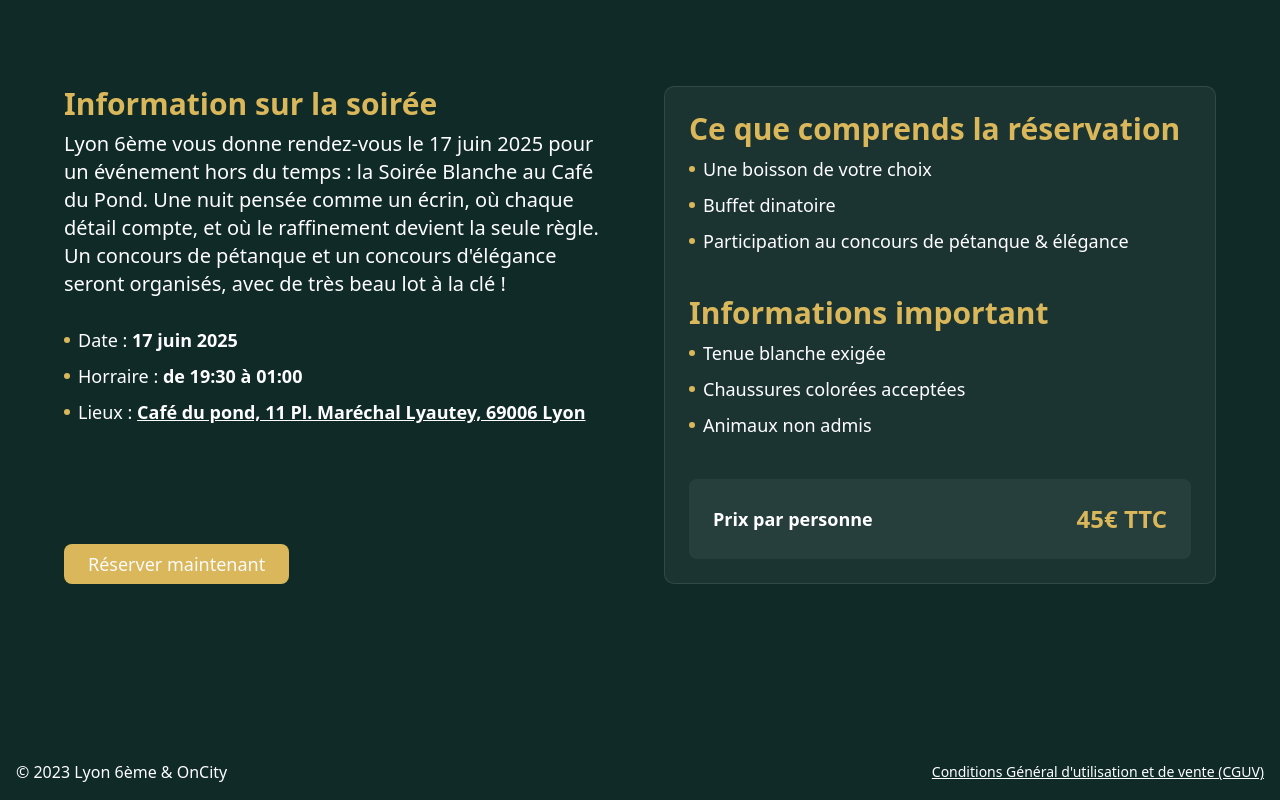
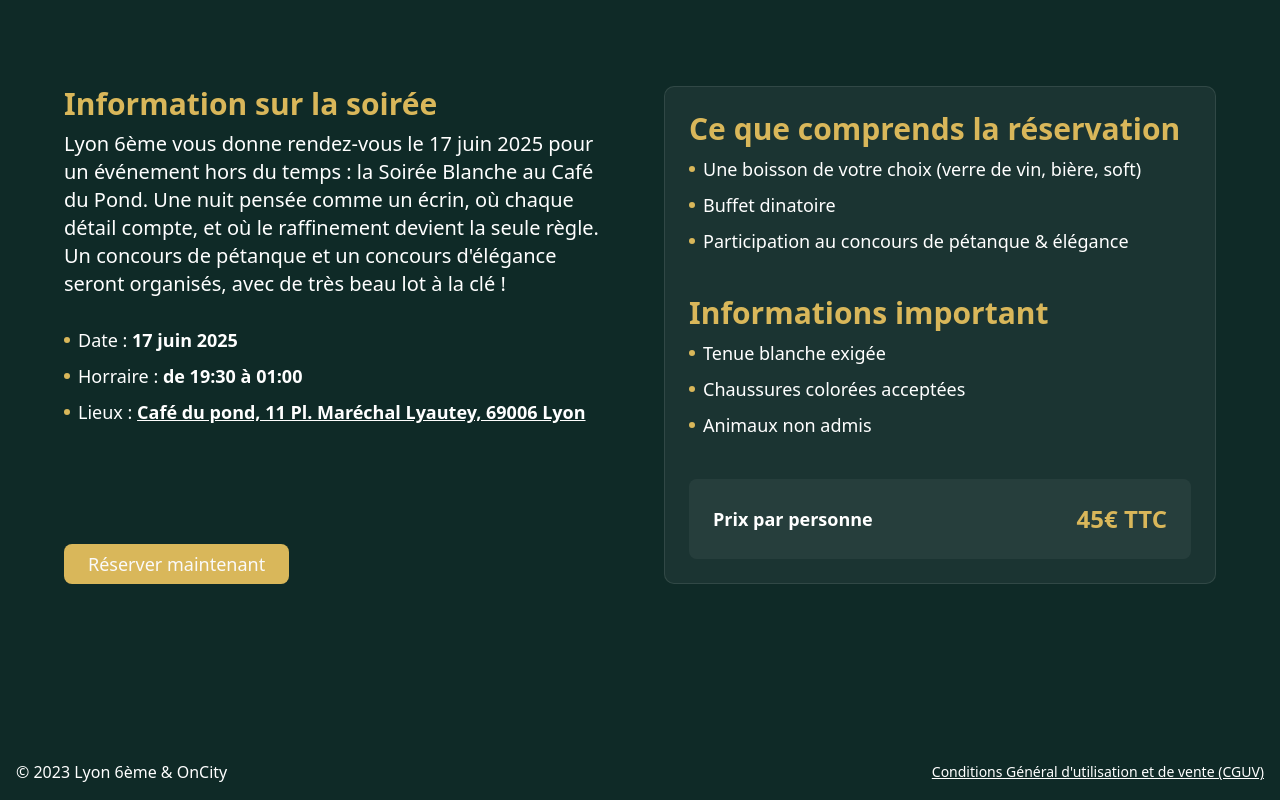
Before and after one commit to BapeCode/oncity-billeterie, a Next.js app: page / in a window 1280 px wide. Shown: the part 899-1699 px from the top of the page. Built offline with nearby package versions, Linux system fonts and the light colour scheme; what next-safe-action would draw is missing.

Commit message:
Update Informations

```diff
--- a/src/app/Informations.tsx
+++ b/src/app/Informations.tsx
@@ -70,7 +70,9 @@ export default function Informations() {
               <ul className="text-white flex flex-col items-start gap-2 w-full text-lg">
                 <li className="flex items-center gap-2">
                   <div className="h-1.5 w-1.5 rounded-full bg-primary"></div>
-                  <span>Une boisson de votre choix</span>
+                  <span>
+                    Une boisson de votre choix (verre de vin, bière, soft)
+                  </span>
                 </li>
                 <li className="flex items-center gap-2">
                   <div className="h-1.5 w-1.5 rounded-full bg-primary"></div>
```
